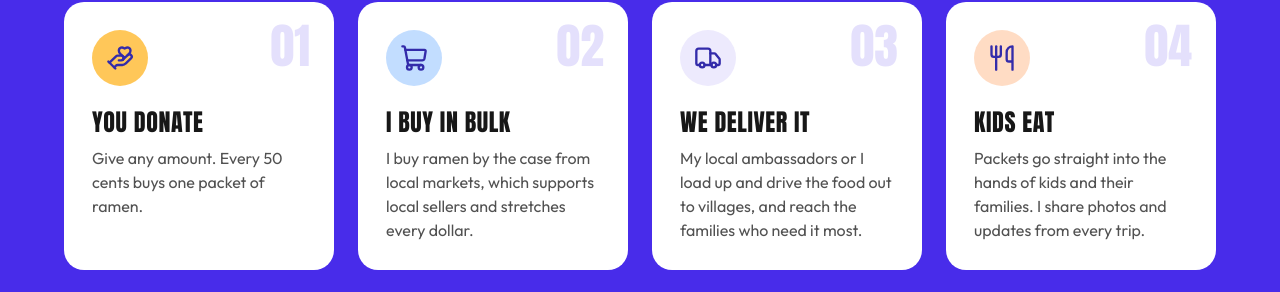
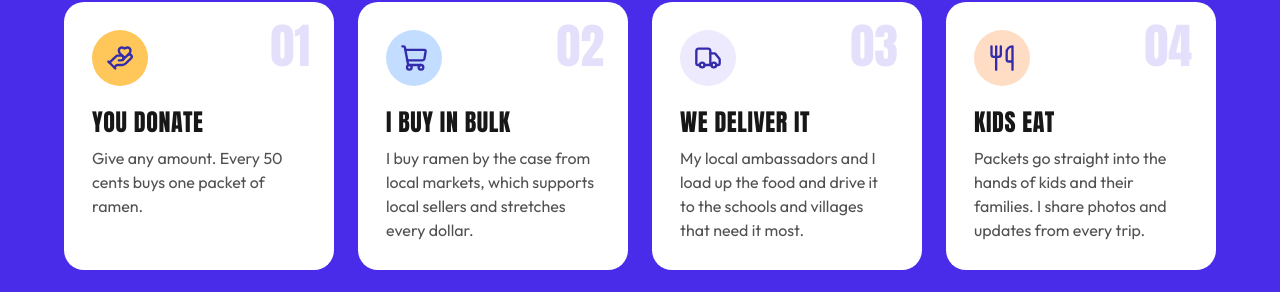
Before and after one commit to iampiotr/ramenrun, a React (Vite) app: page / in a window 1280 px wide. Shown: the part 2329-2621 px from the top of the page. Built offline with nearby package versions, Linux system fonts and the light colour scheme.

Commit message:
Describe deliveries to schools and villages.

```diff
--- a/src/content.ts
+++ b/src/content.ts
@@ -55,7 +55,7 @@ export const howItWorks = {
     },
     {
       title: 'We deliver it',
-      body: 'My local ambassadors or I load up and drive the food out to villages, and reach the families who need it most.',
+      body: 'My local ambassadors and I load up the food and drive it to the schools and villages that need it most.',
     },
     {
       title: 'Kids eat',
```
